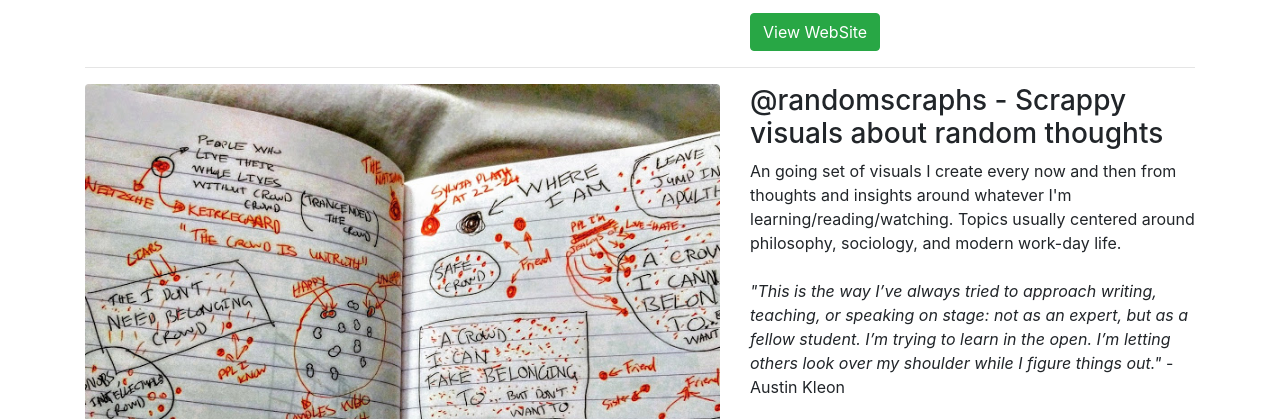
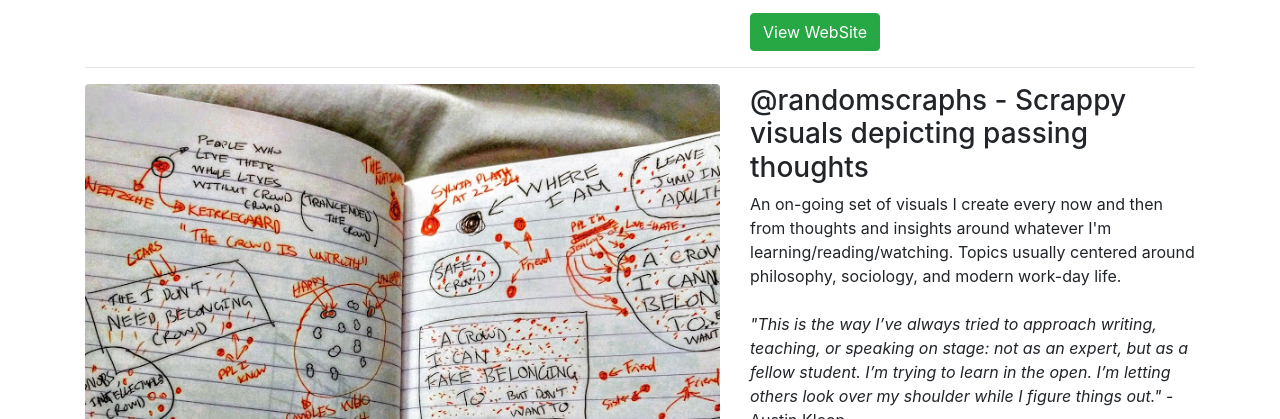
Before and after one commit to S-Farooq/portfolio-page, a website: page index.html in a window 1280 px wide. Shown: the part 2431-2850 px from the top of the page. Drawn offline with Linux system fonts and the light colour scheme.

Commit message:
fixed typo

```diff
--- a/index.html
+++ b/index.html
@@ -198,8 +198,8 @@
           </a>
         </div>
         <div class="col-md-5">
-          <h3>@randomscraphs - Scrappy visuals about random thoughts</h3>
-          <p>An going set of visuals I create every now and then from thoughts and insights around whatever I'm learning/reading/watching. Topics usually centered around philosophy, sociology, and modern work-day life.<br><br>
+          <h3>@randomscraphs - Scrappy visuals depicting passing thoughts</h3>
+          <p>An on-going set of visuals I create every now and then from thoughts and insights around whatever I'm learning/reading/watching. Topics usually centered around philosophy, sociology, and modern work-day life.<br><br>
           <i>"This is the way I’ve always tried to approach writing, teaching, or speaking on stage: not as an expert, but as a fellow student. I’m trying to learn in the open. I’m letting others look over my shoulder while I figure things out."</i> - Austin Kleon </p>
           <div class="social">
           <ul>
```
